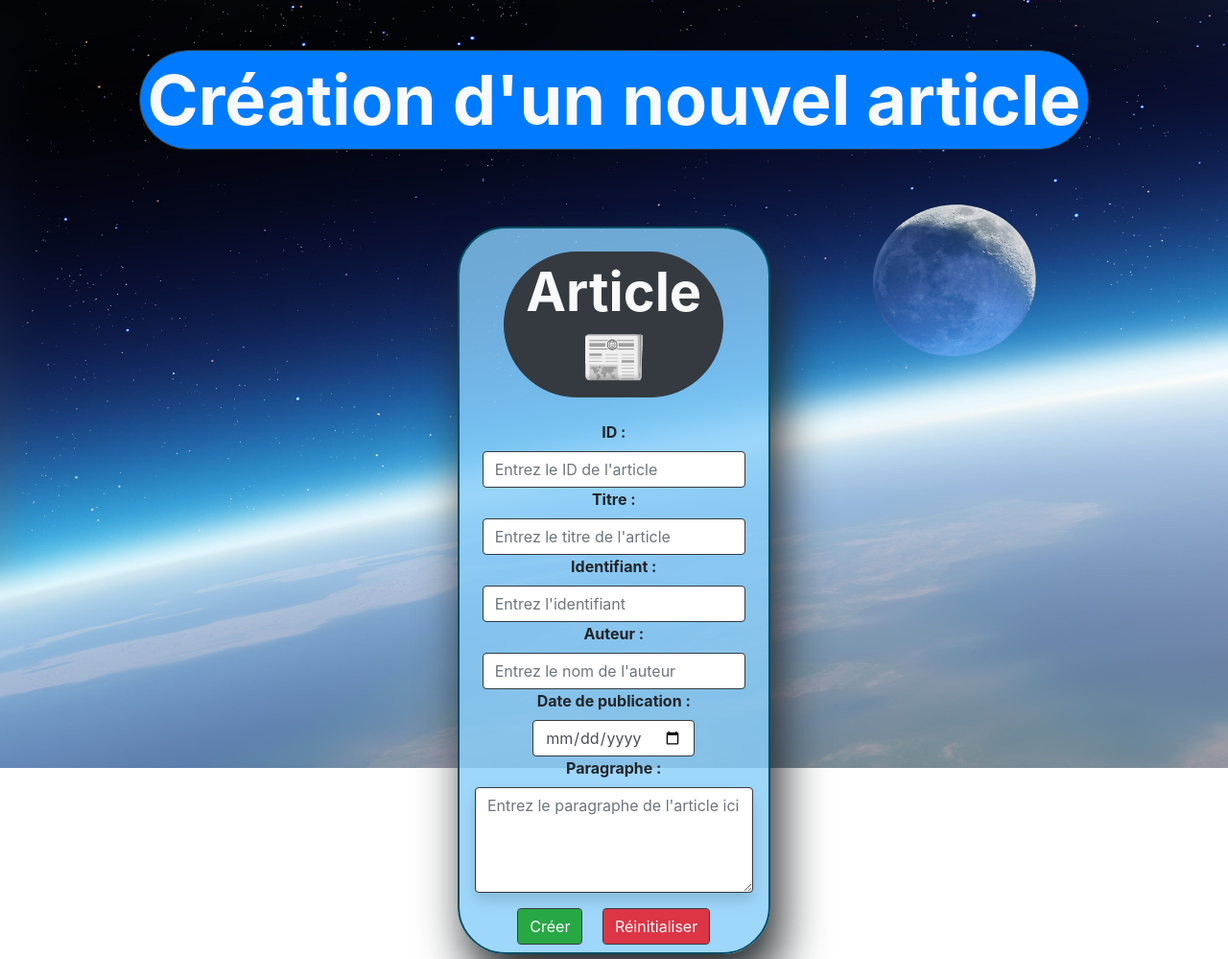
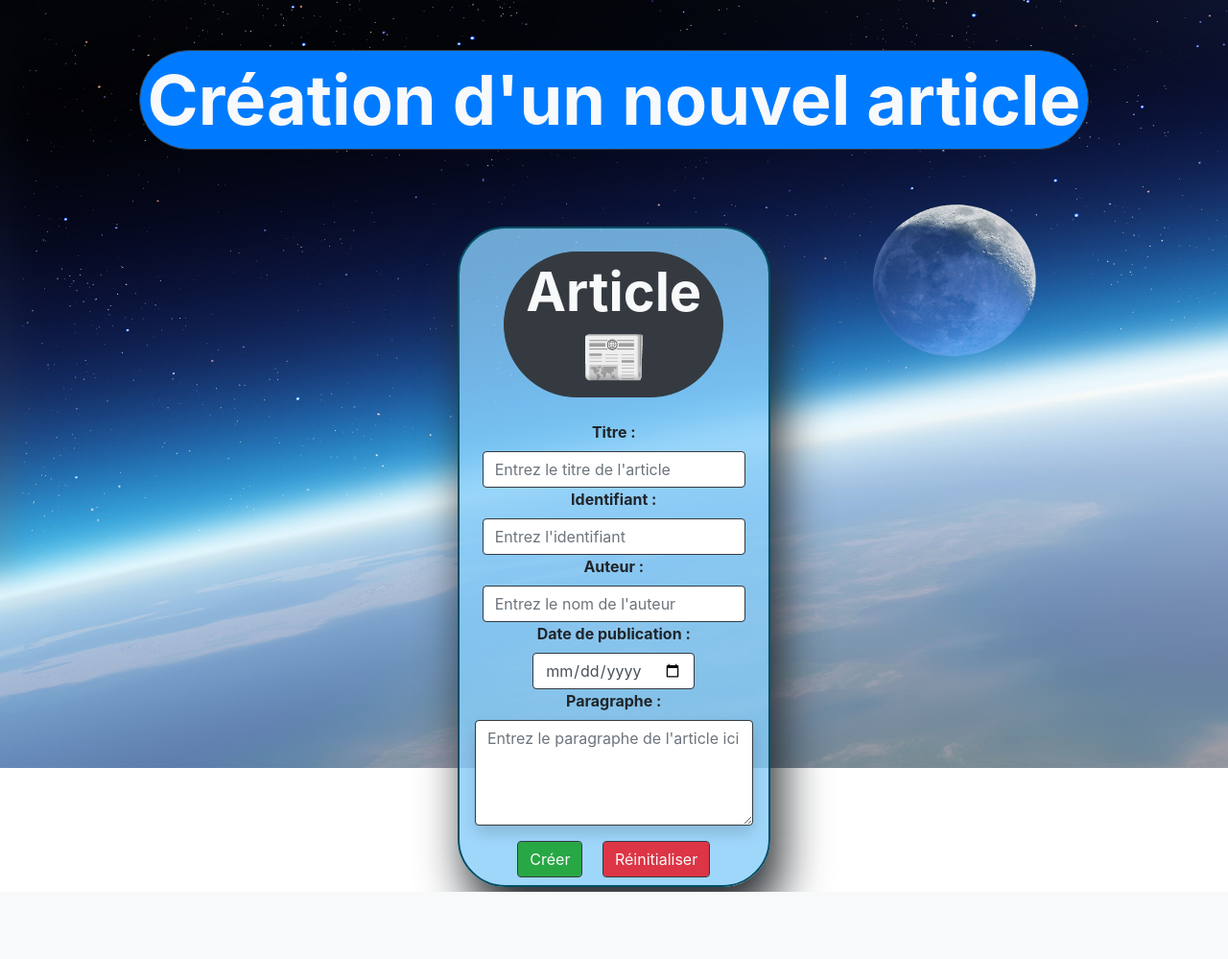
Before and after one commit to Carl-Montpetit/prog-web-2-tp1, a Flask app: page /admin-nouveau in a window 1280 px wide. Shown: the whole page at 96% size. After the commit the page ends 929 px from the top, so only its background shows below. Run offline with Flask 2, Linux system fonts and the light colour scheme; some libraries are stand-ins or nearby versions.

Commit message:
fix: Exclude the id field in the project🐛

```diff
--- a/inf5190_tp1_src/app.py
+++ b/inf5190_tp1_src/app.py
@@ -18,7 +18,6 @@ ERR_404_PAGE = '404.html'
 MODIFY_ARTICLE_PAGE = 'modify-article.html'
 SEARCH_RESULT_PAGE = 'search-result.html'
 ERR_MSG_EMPTY_FIELDS = '⚠️Tous les champs doivent impérativement être remplis!..'
-ERR_MSG_ID = '⚠️Le champs ID doit impérativement être un nombre positif!..'
 ERR_MSG_TITRE = '⚠️Le champs Titre doit impérativement contenir entre 3 et 100 caractères!..'
 ERR_MSG_IDENTIFIANT = '⚠️Le champs Identifiant doit impérativement contenir entre 3 et 50 caractères!..'
 ERR_MSG_AUTEUR = '⚠️Le champs Auteur doit impérativement contenir entre 4 et 100 caractères!..'
@@ -71,7 +70,6 @@ def get_last_five_articles():
 @app.route('/article/<string:identifiant>', methods=['GET'])
 # []
 def get_an_article(identifiant):
-    article = Article()
     article = get_db().get_article_by_identifiant(identifiant)
 
     return render_template(ARTICLE_PAGE, article=article)
@@ -98,23 +96,18 @@ def add_new_article_in_bd():
         [Text]: [redirect ⟹ '/' or home.html]
     """
     PATTERN_DATE = '^\d{4}-\d{2}-\d{2}$'
-    PATTERN_ID = '^\d+$'
 
-    id_article = request.form['id_article']
-    id_validation = re.match(PATTERN_ID, id_article)
     titre = request.form['titre']
     identifiant = request.form['identifiant']
     auteur = request.form['auteur']
     date = request.form['date']
     date_validation = re.match(PATTERN_DATE, date)
     paragraphe = request.form['paragraphe']
-    article = [id_article, titre, identifiant, auteur, today, paragraphe]
+    article = [titre, identifiant, auteur, today, paragraphe]
 
     # if there's error(s) the page show error message(s) to the user
-    if id_article == "" or titre == "" or identifiant == "" or auteur == "" or date == "" or paragraphe == "":
-        return render_template(ADMIN_NEW_ARTICLE_PAGE, error=ERR_MSG_EMPTY_FIELDS, id_article=id_article, titre=titre, identifiant=identifiant, auteur=auteur, date=date, paragraphe=paragraphe)
-    elif id_validation is None:
-        return render_template(ADMIN_NEW_ARTICLE_PAGE, error=ERR_MSG_ID)
+    if titre == "" or identifiant == "" or auteur == "" or date == "" or paragraphe == "":
+        return render_template(ADMIN_NEW_ARTICLE_PAGE, error=ERR_MSG_EMPTY_FIELDS, titre=titre, identifiant=identifiant, auteur=auteur, date=date, paragraphe=paragraphe)
     elif len(titre) < 3 or len(titre) > 100:
         return render_template(ADMIN_NEW_ARTICLE_PAGE, error=ERR_MSG_TITRE, err_titre=ERR_MSG_TITRE)
     elif len(identifiant) < 3 or len(identifiant) > 50:
@@ -127,15 +120,14 @@ def add_new_article_in_bd():
         return render_template(ADMIN_NEW_ARTICLE_PAGE, error=ERR_MSG_PARAGRAPHE)
     else:
         # add the new article in the database + append it in the log file
-        try:
-            get_db().insert_article(article)
-        except Exception:
-            return render_template(ADMIN_NEW_ARTICLE_PAGE, error=ERR_MSG_ID_NOT_UNIQUE)
+
+        get_db().insert_article(article)
+
         file = open('log.txt', 'a')
         file.write(
-            f"id_article\t\t⟹\t{id_article}\ntitre\t\t\t⟹\t{titre}\nidentifiant\t\t⟹\t{identifiant}\nauteur\t\t\t⟹\t{auteur}\ndate\t\t\t⟹\t{today}\nparagraphe\t\t⬇︎\n{paragraphe}\n================================================================================\n")
+            f"titre\t\t\t⟹\t{titre}\nidentifiant\t\t⟹\t{identifiant}\nauteur\t\t\t⟹\t{auteur}\ndate\t\t\t⟹\t{today}\nparagraphe\t\t⬇︎\n{paragraphe}\n================================================================================\n")
         # TODO not refresh the input fields AJAX ??
-        return render_template('home.html', id_article=id_article, titre=titre, identifiant=identifiant, auteur=auteur, date=date, paragraphe=paragraphe)
+        return render_template('home.html', titre=titre, identifiant=identifiant, auteur=auteur, date=date, paragraphe=paragraphe)
 
 
 # This is always true if app.py is used as entry point of the interpretor
--- a/inf5190_tp1_src/article/Article.py
+++ b/inf5190_tp1_src/article/Article.py
@@ -1,6 +1,5 @@
 class Article:
-    def __init__(self, id, titre, identifiant, auteur, date_publication, paragraphe):
-        self.id = id
+    def __init__(self, titre, identifiant, auteur, date_publication, paragraphe):
         self.titre = titre
         self.identifiant = identifiant
         self.auteur = auteur
@@ -11,7 +10,6 @@ class Article:
         """[map everything as a dictionnary]
         """
         return {
-            "id": self.id,
             "titre": self.titre,
             "identifiant": self.identifiant,
             "auteur": self.auteur,
--- a/inf5190_tp1_src/database/Database.py
+++ b/inf5190_tp1_src/database/Database.py
@@ -42,8 +42,8 @@ class Database:
         connection = self.get_connection()
         cursor = connection.cursor()
 
-        cursor.execute("INSERT INTO article (id, titre, identifiant, auteur, date_publication, paragraphe) VALUES (?, ?, ?, ?, ?, ?)", [
-                       article[0], article[1], article[2], article[3], article[4], article[5]])
+        cursor.execute("INSERT INTO article (titre, identifiant, auteur, date_publication, paragraphe) VALUES (?, ?, ?, ?, ?)", [
+                       article[0], article[1], article[2], article[3], article[4]])
         connection.commit()
         return 1
 
--- a/inf5190_tp1_src/templates/admin-new.html
+++ b/inf5190_tp1_src/templates/admin-new.html
@@ -34,20 +34,6 @@
         Article 📰
       </p>
         <form id="article-form" class="form-group m-2 p-2 w-auto h-auto m-auto" method="post" action="/admin-nouveau" enctype="multipart/form-data" class="form-group">
-          <label class="font-weight-bold text-center\" for="id-article">ID :</label>
-          <input
-            type="number"
-            id="id_article"
-            class="col-md-12 form-control m-auto w-auto border border-dark"
-            name="id_article"
-            placeholder="Entrez le ID de l'article"
-            required
-          />
-          {%if error%}
-          <div class="container alert-danger small text-center rounded-pill mt-1 w-50">
-            ⚠️Svp, veuillez entrer un <strong>ID</strong> <u>valide</u>!..
-          </div>
-          {%endif%}
           <label class="font-weight-bold text-center" for="titre">Titre :</label>
           <input
             type="text"
```
Also changed, not shown: inf5190_tp1_src/templates/home.html (+0 -16 lines), inf5190_tp1_src/database/database.db.
